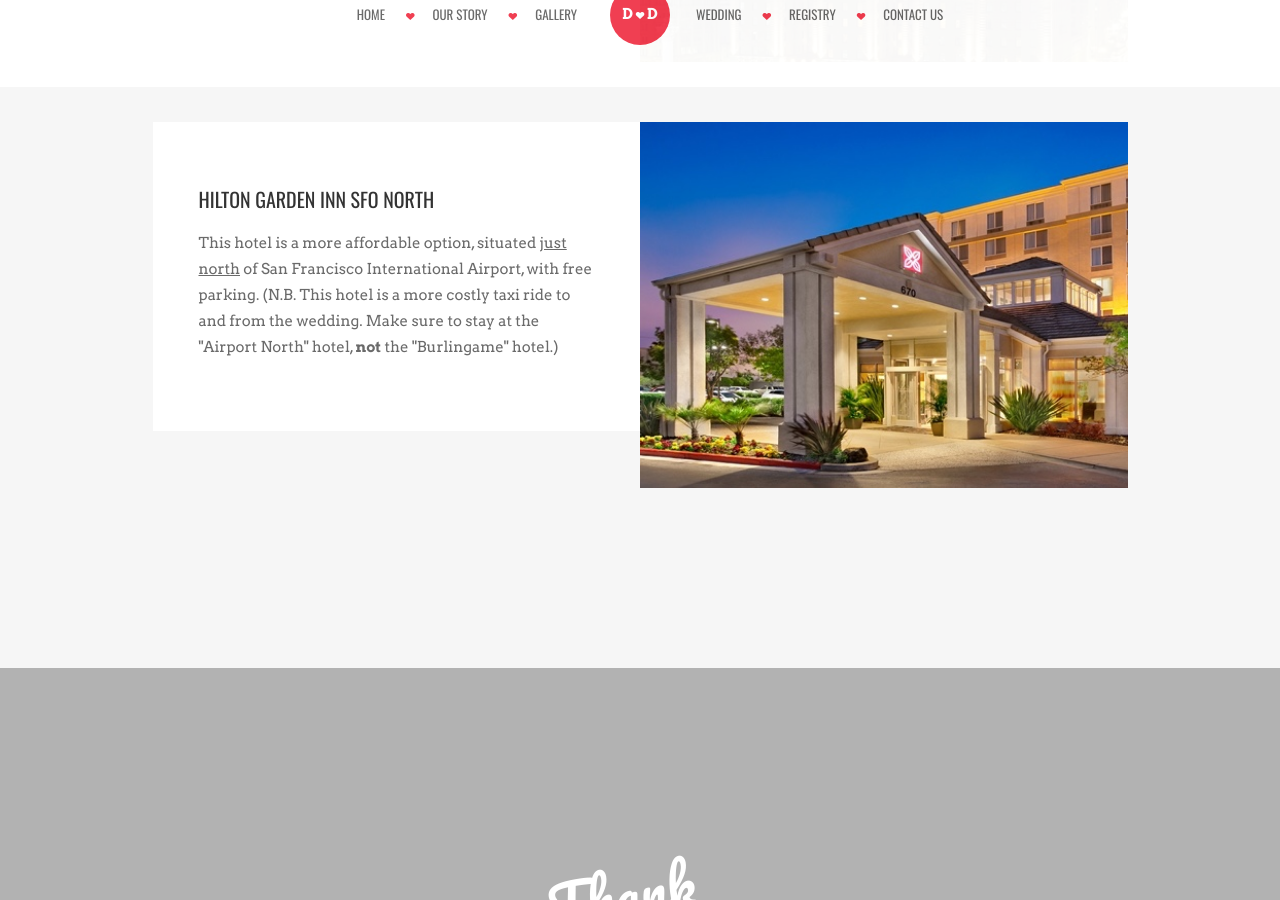
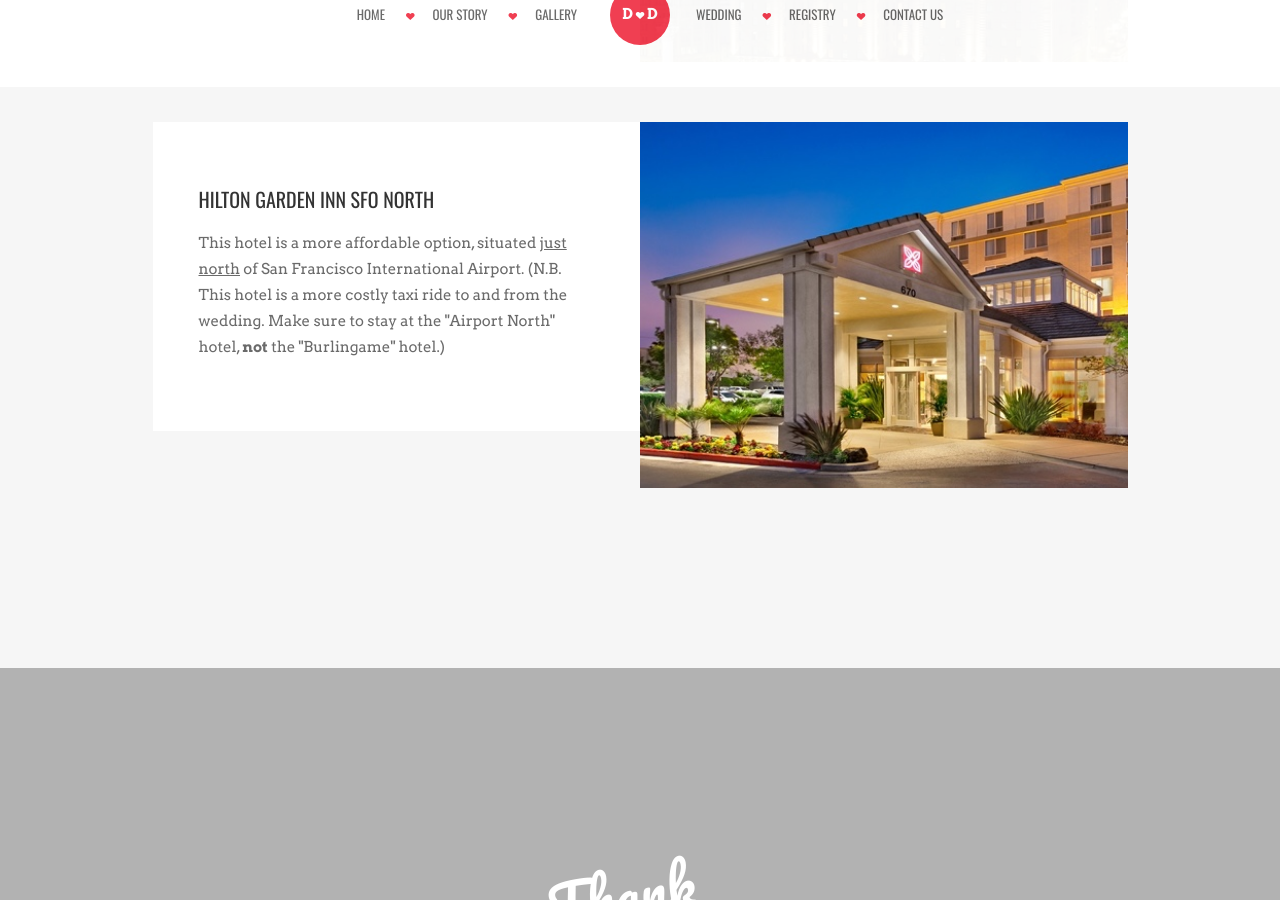
Before and after one commit to mrry/murbauer, a Jekyll site: the page built from accommodation.html, in a window 1280 px wide and 900 px high, scrolled down 1475 px. Built offline with Jekyll 4.4.1, drawn with Linux system fonts in a browser that asks for light colours.

Commit message:
No such thing as a free parking space.

```diff
--- a/accommodation.html
+++ b/accommodation.html
@@ -103,7 +103,7 @@
                     	<div style="background-color:#FFF; padding:46px">
                         	<h3><a href="http://hiltongardeninn3.hilton.com/en/hotels/california/hilton-garden-inn-san-francisco-airport-north-SFOANGI/maps-directions/index.html">HILTON GARDEN INN SFO NORTH</a></h3>
                     		<p>
-				  This hotel is a more affordable option, situated <a href="https://goo.gl/maps/ts7SowG4WA32" style="text-decoration: underline">just north</a> of San Francisco International Airport, with free parking. (N.B. This hotel is a more costly taxi ride to and from the wedding. Make sure to stay at the "Airport North" hotel, <b>not</b> the "Burlingame" hotel.)
+				  This hotel is a more affordable option, situated <a href="https://goo.gl/maps/ts7SowG4WA32" style="text-decoration: underline">just north</a> of San Francisco International Airport. (N.B. This hotel is a more costly taxi ride to and from the wedding. Make sure to stay at the "Airport North" hotel, <b>not</b> the "Burlingame" hotel.)
 				</p>
                         </div>
                     </div>
```
